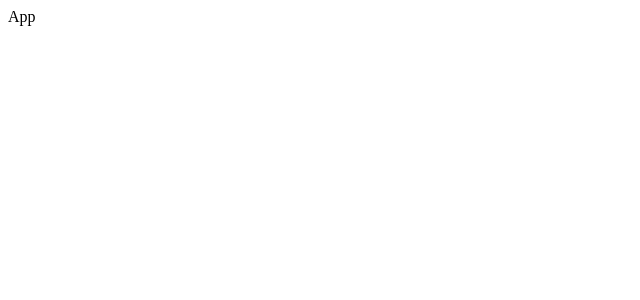
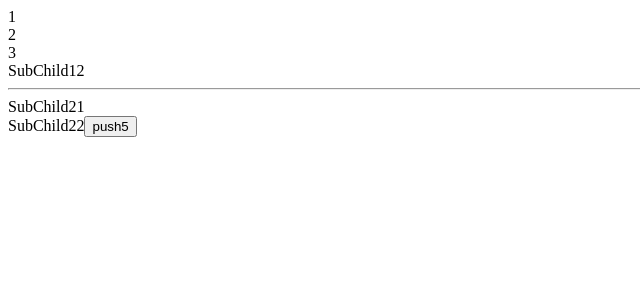
Before and after one commit to OlegMaidaniuk/maidaniuk_reac, a React (Create React App) app: page / in a window 1280 px wide. Shown: the top 300 px of the page, without its empty margins (0-640 px from the left). Built offline with nearby package versions, Linux system fonts and the light colour scheme.

Commit message:
все зробив

```diff
--- a/src/App.js
+++ b/src/App.js
@@ -1,9 +1,19 @@
+import {Child1} from "./components/Child1/Child1";
+import {Child2} from "./components/Child2/Child2";
+import {createContext, useState} from "react";
+
+const Context = createContext(null);
 const App = () => {
+    const [data, setData] = useState([1,2,3]);
     return (
+       <Context.Provider value={{setData, data}}>
         <div>
-            App
+          <Child1/>
+            <hr/>
+          <Child2/>
         </div>
+       </Context.Provider>
     );
 };
 
-export {App};
+export {App, Context};
--- /dev/null
+++ b/src/components/Child1/Child1.js
@@ -0,0 +1,13 @@
+import {SubChild11} from "./SubChild1_1/SubChild1_1";
+import {SubChild12} from "./SubChild1_2/SubChild1_2";
+
+const Child1 = () => {
+    return (
+        <div>
+        <SubChild11/>
+        <SubChild12/>
+        </div>
+    );
+};
+
+export {Child1};
--- /dev/null
+++ b/src/components/Child1/SubChild1_1/SubChild1_1.js
@@ -0,0 +1,14 @@
+import {useContext, useEffect} from "react";
+import {Context} from "../../../App";
+
+const SubChild11 = () => {
+    // useEffect(()=>{})
+    const {data} = useContext(Context);
+    return (
+        <div>
+            {data.map(item=><div key={item}>{item}</div>)}
+        </div>
+    );
+};
+
+export {SubChild11};
--- /dev/null
+++ b/src/components/Child1/SubChild1_2/SubChild1_2.js
@@ -0,0 +1,9 @@
+const SubChild12 = () => {
+    return (
+        <div>
+            SubChild12
+        </div>
+    );
+};
+
+export {SubChild12};
--- /dev/null
+++ b/src/components/Child2/Child2.js
@@ -0,0 +1,13 @@
+import {SubChild21} from "./SubChild2_1/SubChild2_1";
+import {SubChild22} from "./SubChild2_2/SubChild2_2";
+
+const Child2 = () => {
+    return (
+        <div>
+            <SubChild21/>
+            <SubChild22/>
+        </div>
+    );
+};
+
+export {Child2};
--- /dev/null
+++ b/src/components/Child2/SubChild2_1/SubChild2_1.js
@@ -0,0 +1,9 @@
+const SubChild21 = () => {
+    return (
+        <div>
+            SubChild21
+        </div>
+    );
+};
+
+export {SubChild21};
--- /dev/null
+++ b/src/components/Child2/SubChild2_2/SubChild2_2.js
@@ -0,0 +1,14 @@
+import {useContext} from "react";
+import {Context} from "../../../App";
+
+const SubChild22 = () => {
+    const {setData} = useContext(Context);
+    return (
+        <div>
+            SubChild22
+            <button onClick={()=>setData(prev=>[...prev, 5])}>push5</button>
+        </div>
+    );
+};
+
+export {SubChild22};
```
